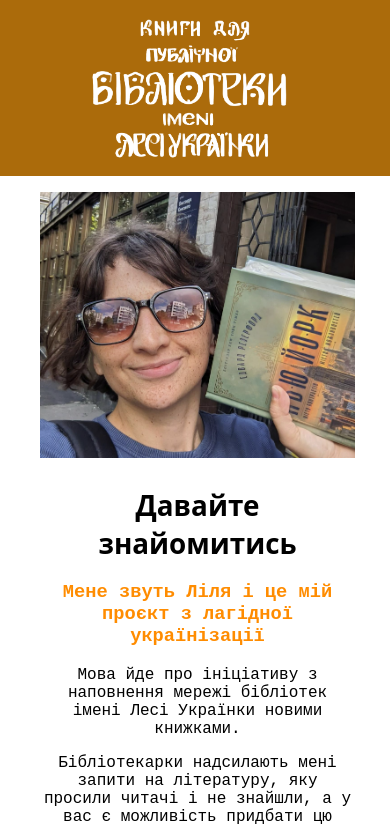
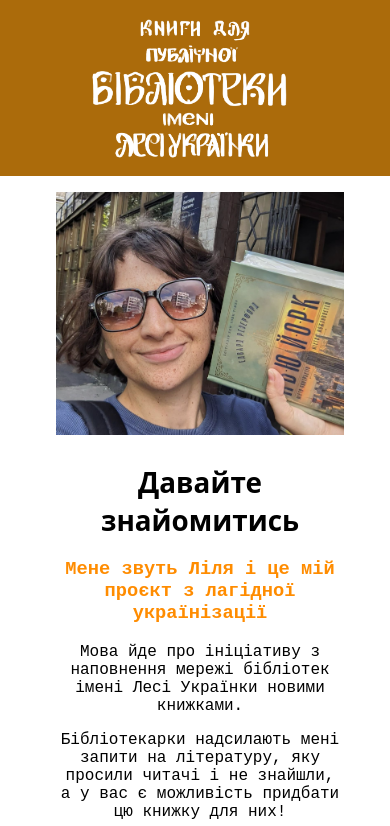
Before and after one commit to shkaburka/books-for-library, a React (Create React App) app: page / in a window 390 px wide. Shown: the top 826 px of the page. Built offline with nearby package versions, Linux system fonts and the light colour scheme.

Commit message:
visual tweaks 3

```diff
--- a/src/App.css
+++ b/src/App.css
@@ -33,13 +33,13 @@ a:hover {
 .container {
   display: flex;
   flex-wrap: wrap;
+  padding-right: 30px;
   gap: 10px; /* Optional: space between boxes */
 }
 
 .box {
   flex: 1;
   min-width: 200px; /* Adjust as needed */
-  /* padding: 20px; */
   text-align: center;
   border: 2px transparent white;
   width: 90%; /* 50% of the parent container's width */
@@ -49,5 +49,6 @@ a:hover {
 @media (max-width: 600px) {
   .container {
     flex-direction: column;
+    align-items: center;
   }
 }
```
Also changed, not shown: src/App.js (line endings or trailing spaces).
